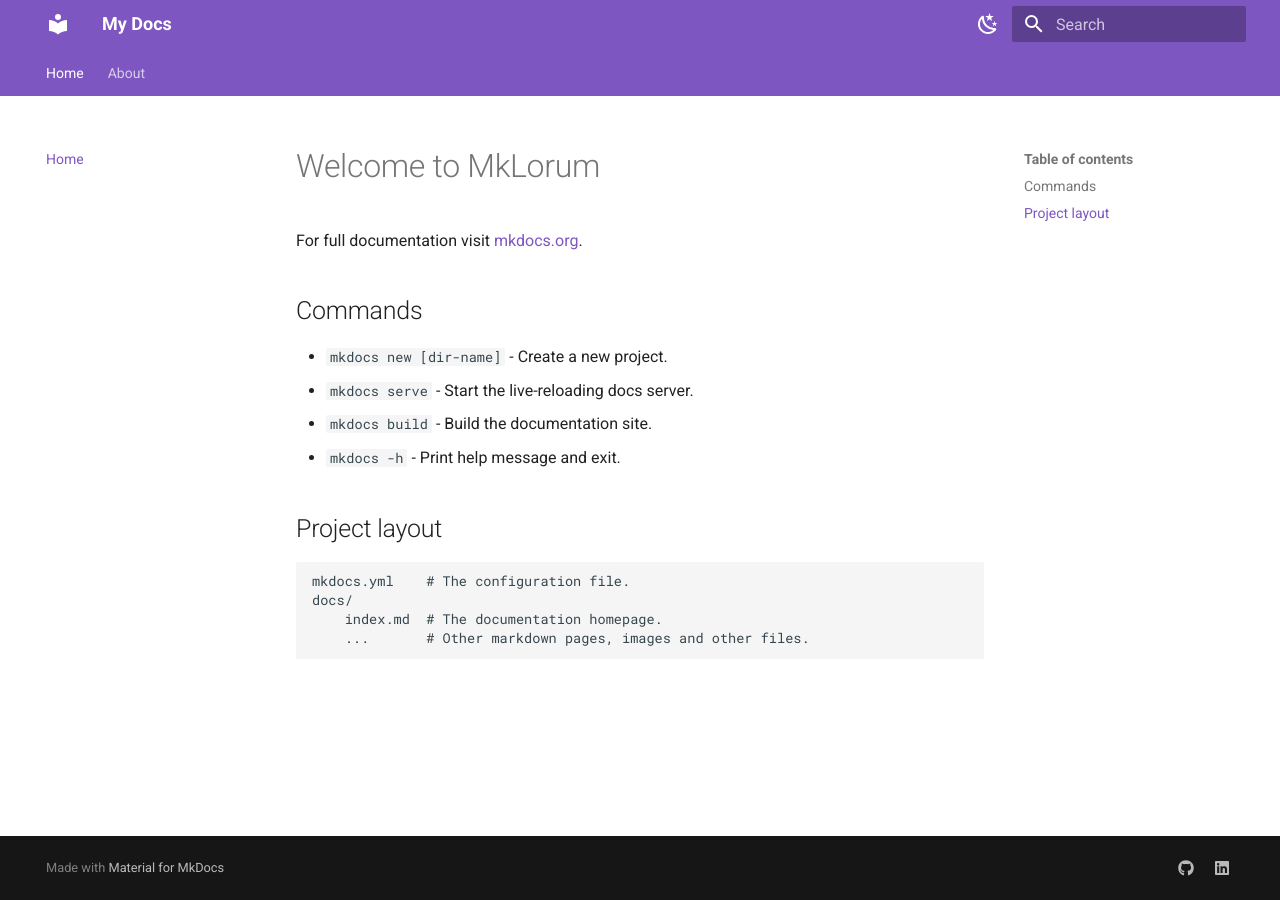
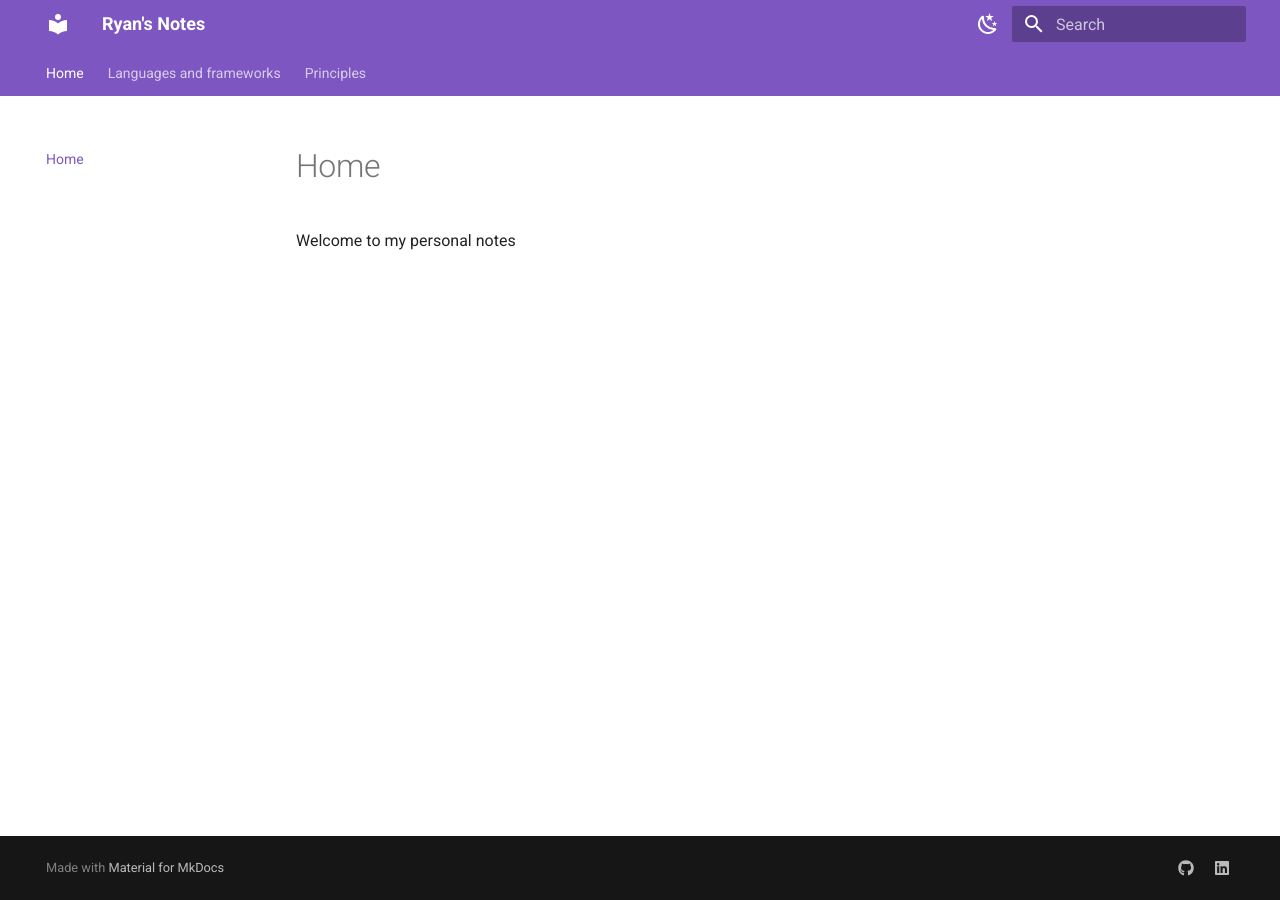
Before and after one commit to RyanLlewellin/ryanllewellin.github.io, an MkDocs documentation site: the page built from docs/index.md, in a window 1280 px wide. Built offline with MkDocs 1.6.1 and Material for MkDocs 9.7.7, drawn with Linux system fonts in a browser that asks for light colours.

Commit message:
Adding initial languages, frameworks and principles

```diff
--- a/docs/index.md
+++ b/docs/index.md
@@ -1,17 +1,3 @@
-# Welcome to MkLorum
+# Home
 
-For full documentation visit [mkdocs.org](https://www.mkdocs.org).
-
-## Commands
-
-* `mkdocs new [dir-name]` - Create a new project.
-* `mkdocs serve` - Start the live-reloading docs server.
-* `mkdocs build` - Build the documentation site.
-* `mkdocs -h` - Print help message and exit.
-
-## Project layout
-
-    mkdocs.yml    # The configuration file.
-    docs/
-        index.md  # The documentation homepage.
-        ...       # Other markdown pages, images and other files.
+Welcome to my personal notes
--- a/mkdocs.yml
+++ b/mkdocs.yml
@@ -1,8 +1,6 @@
-site_name: My Docs
+site_name: Ryan's Notes
 site_url: https://ryanllewellin.github.io/
-nav:
-    - Home: index.md
-    - About: about.md
+
 theme:
     name: material
     features:
@@ -34,3 +32,10 @@
 
     - icon: fontawesome/brands/linkedin
       link: https://www.linkedin.com/in/ryanllewellin
+
+markdown_extensions:
+  - pymdownx.highlight:
+      anchor_linenums: true
+  - pymdownx.inlinehilite
+  - pymdownx.snippets
+  - pymdownx.superfences
```
Also changed, not shown: docs/about.md (deleted, +0 -42 lines), docs/languages-and-frameworks/index.md (added, +1 -0 lines), docs/languages-and-frameworks/java/Intro.md (added, +3 -0 lines), docs/languages-and-frameworks/react-js/Intro.md (added, +38 -0 lines), docs/languages-and-frameworks/react-native/Intro.md (added, +1 -0 lines), docs/principles/single-responsibility.md (added, +3 -0 lines), 1 other file.
